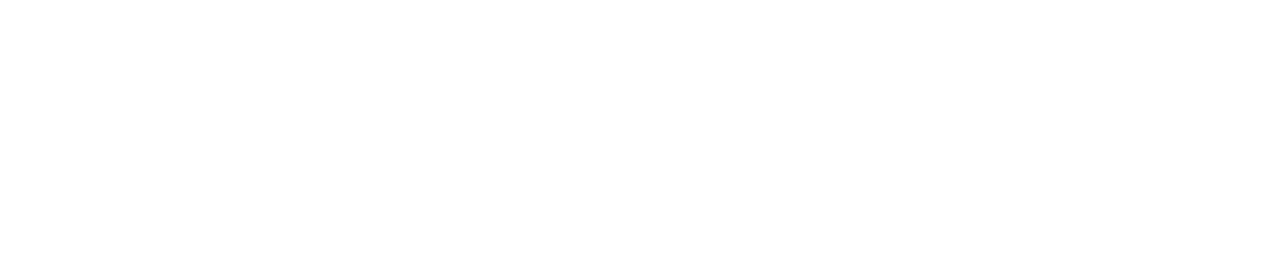
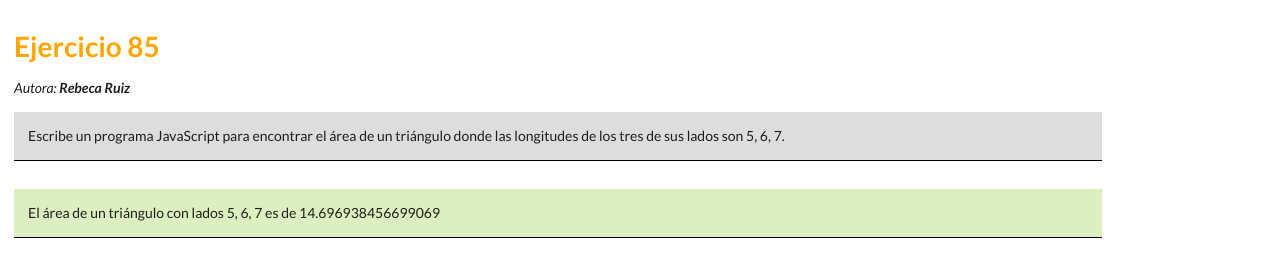
Before and after one commit to rebecaruiz/gruponaranja, a plain HTML site: page ex/ex85.html in a window 1280 px wide. Drawn offline with Linux system fonts and the light colour scheme.

Commit message:
Completed exercise 85. Added some styles

```diff
--- a/css/main.css
+++ b/css/main.css
@@ -20,6 +20,13 @@ div.enunciado {
     border-bottom: 1px solid black;
     margin-bottom: 2rem;
 }
+div.solucion {
+    padding: 1rem;
+    margin-top: 2rem;
+    margin-bottom: 2rem;
+    background: #DCEFC1;
+    border-bottom: 1px solid black;
+}
 p.pangrama {
     font-style: italic;
     padding-left: 2rem;
--- a/ex/ex85.html
+++ b/ex/ex85.html
@@ -0,0 +1,20 @@
+<!DOCTYPE html>
+<html lang="es">
+<head>
+    <meta charset="UTF-8">
+    <meta name="viewport" content="width=device-width, initial-scale=1.0">
+    <title>Ej. 85 Grupo Naranja</title>
+    <link rel="stylesheet" href="../Semantic-UI/semantic.css" />
+    <link rel="stylesheet" href="../css/main.css" />
+</head>
+<body>
+    <h1 class="titulo">Ejercicio 85</h1>
+    <p class="autor">Autora: <span>Rebeca Ruiz</span></p>
+    <div class="enunciado">
+        <p>Escribe un programa JavaScript para encontrar el área de un triángulo donde las longitudes de los tres de sus lados son 5, 6, 7.</p>
+    </div>
+    <div class="solucion" id="areatriangulo">
+    </div>
+    <script src="../js/ex85.js"></script>
+</body>
+</html>
--- /dev/null
+++ b/js/ex85.js
@@ -0,0 +1,4 @@
+const cateto1 = 5, cateto2 = 6, hipotenusa = 7;
+const perimetro = (cateto1 + cateto2 + hipotenusa)/2;
+const area = Math.sqrt((perimetro*(perimetro-cateto1)*(perimetro-cateto2)*(perimetro-hipotenusa)));
+document.getElementById('areatriangulo').innerText=`El área de un triángulo con lados ${cateto1}, ${cateto2}, ${hipotenusa} es de ${area}`;
```
